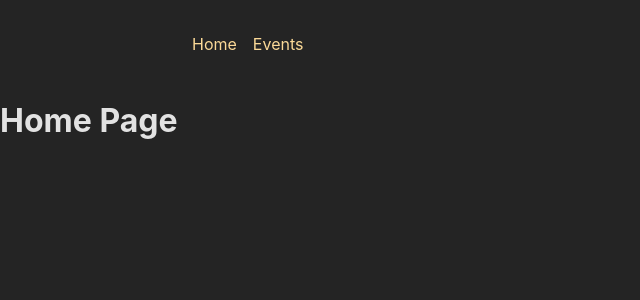
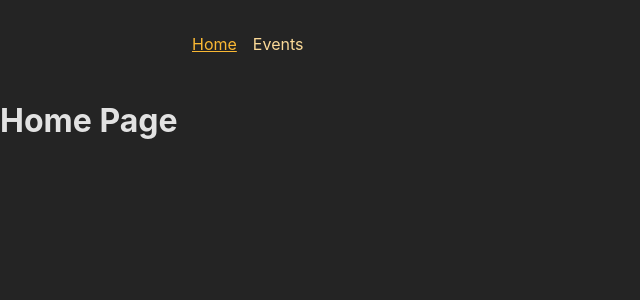
Before and after one commit to TriBhaskar/EventNavigation-react-router, a React (Create React App) app in the folder frontend/: page / in a window 1280 px wide. Shown: the top 300 px of the page, without its empty margins (0-640 px from the left). Built offline with nearby package versions, Linux system fonts and the light colour scheme.

Commit message:
Update MainNavigation component to use NavLink instead of anchor tags

```diff
--- a/frontend/src/components/MainNavigation.js
+++ b/frontend/src/components/MainNavigation.js
@@ -1,4 +1,5 @@
-import classes from './MainNavigation.module.css';
+import classes from "./MainNavigation.module.css";
+import { NavLink } from "react-router-dom";
 
 function MainNavigation() {
   return (
@@ -6,10 +7,25 @@
       <nav>
         <ul className={classes.list}>
           <li>
-            <a>Home</a>
+            <NavLink
+              to="/"
+              className={({ isActive }) =>
+                isActive ? classes.active : undefined
+              }
+              end
+            >
+              Home
+            </NavLink>
           </li>
           <li>
-            <a>Events</a>
+            <NavLink
+              to="/events"
+              className={({ isActive }) =>
+                isActive ? classes.active : undefined
+              }
+            >
+              Events
+            </NavLink>
           </li>
         </ul>
       </nav>
--- a/frontend/src/components/MainNavigation.module.css
+++ b/frontend/src/components/MainNavigation.module.css
@@ -19,4 +19,5 @@
 .list a:hover,
 .list a.active {
   color: var(--color-primary-800);
+  text-decoration: underline;
 }
```
